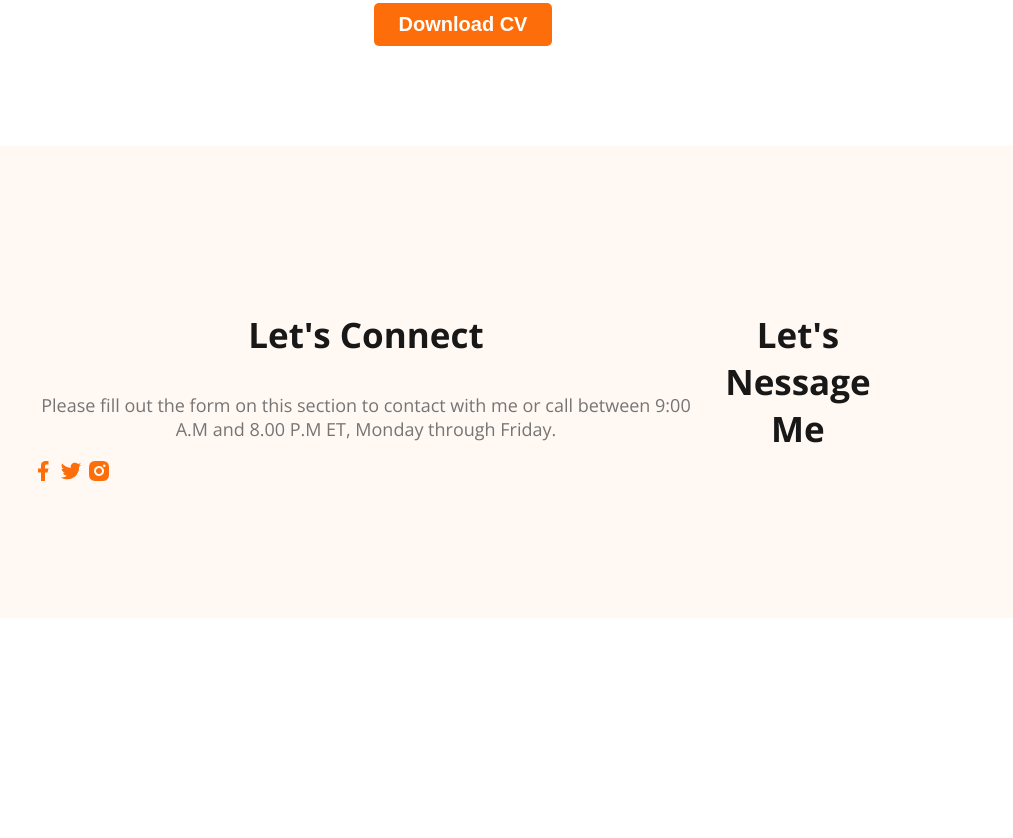
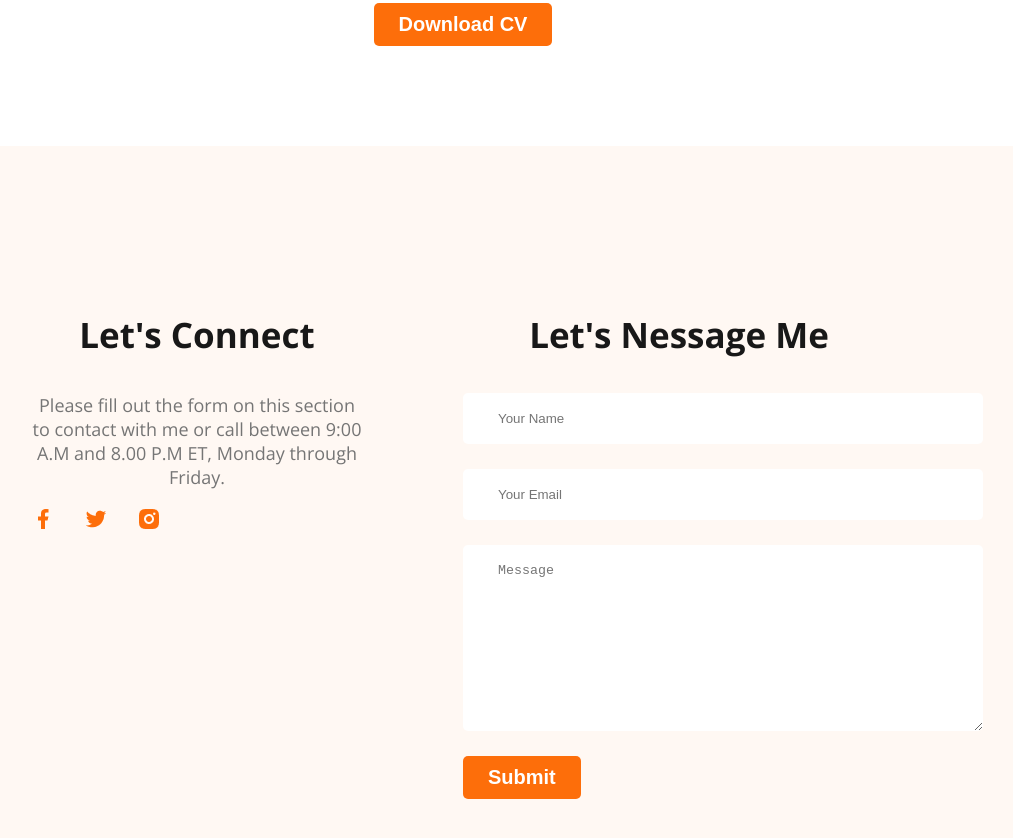
Before and after one commit to Md-Bidyuth/developer-portfolio, a plain HTML site: page index.html in a window 1280 px wide. Shown: the part 3138-3976 px from the top of the page, without its empty margins (177-1190 px from the left). Before the commit the page ends 3764 px from the top, so only its background shows below. Drawn offline with nearby package versions, Linux system fonts and the light colour scheme.

Commit message:
footer finished with contact form

```diff
--- a/index.html
+++ b/index.html
@@ -153,7 +153,7 @@
       <div class="footer-coloumn">
         <h3 class="section-title">Let's Connect</h3>
         <p class="section-description">Please fill out the form on this section to contact with me or call between 9:00 A.M and 8.00 P.M ET, Monday through Friday.</p>
-       <div class="social-link">
+       <div class="social-links">
        <a href=""><img src="images/icons/facebook.png" alt=""></a>
        <a href=""><img src="images/icons/twitter.png" alt=""></a>
        <a href=""><img src="images/icons/insta.png" alt=""></a>
@@ -161,6 +161,12 @@
     </div>
       <div class="footer-coloumn">
          <h3 class="section-title">Let's Nessage Me</h3>
+         <form class="contact" action="">
+          <input type="text" name="" id="" placeholder="Your Name">
+          <input type="email" name="" id="" placeholder="Your Email">
+          <textarea name="" id="" cols="30" rows="10" placeholder="Message"></textarea>
+          <input class="btn-primary" type="submit" value="Submit">
+         </form>
 
       </div>
 
--- a/styles/portfolio.css
+++ b/styles/portfolio.css
@@ -202,7 +202,28 @@ margin-bottom: 10px;
 
 footer{
     display: flex;
+    gap:100px;
     background: #FFF8F3;
     padding: 130px 200px;
     margin-top: 100px;
 }
+
+
+.footer-coloumn{
+    width:50%;
+}
+
+.social-links a{
+    margin-right: 25px;
+    size: 40px;
+}
+.contact input[type="text"], .contact input[type="email"], textarea{
+    display: block;
+    margin-bottom: 25px;
+    padding: 18px 35px;
+    color:#757575;
+    border-radius: 5px;
+    background-color: #FFF;
+    border: 0;
+    width: 450px;
+}
```
